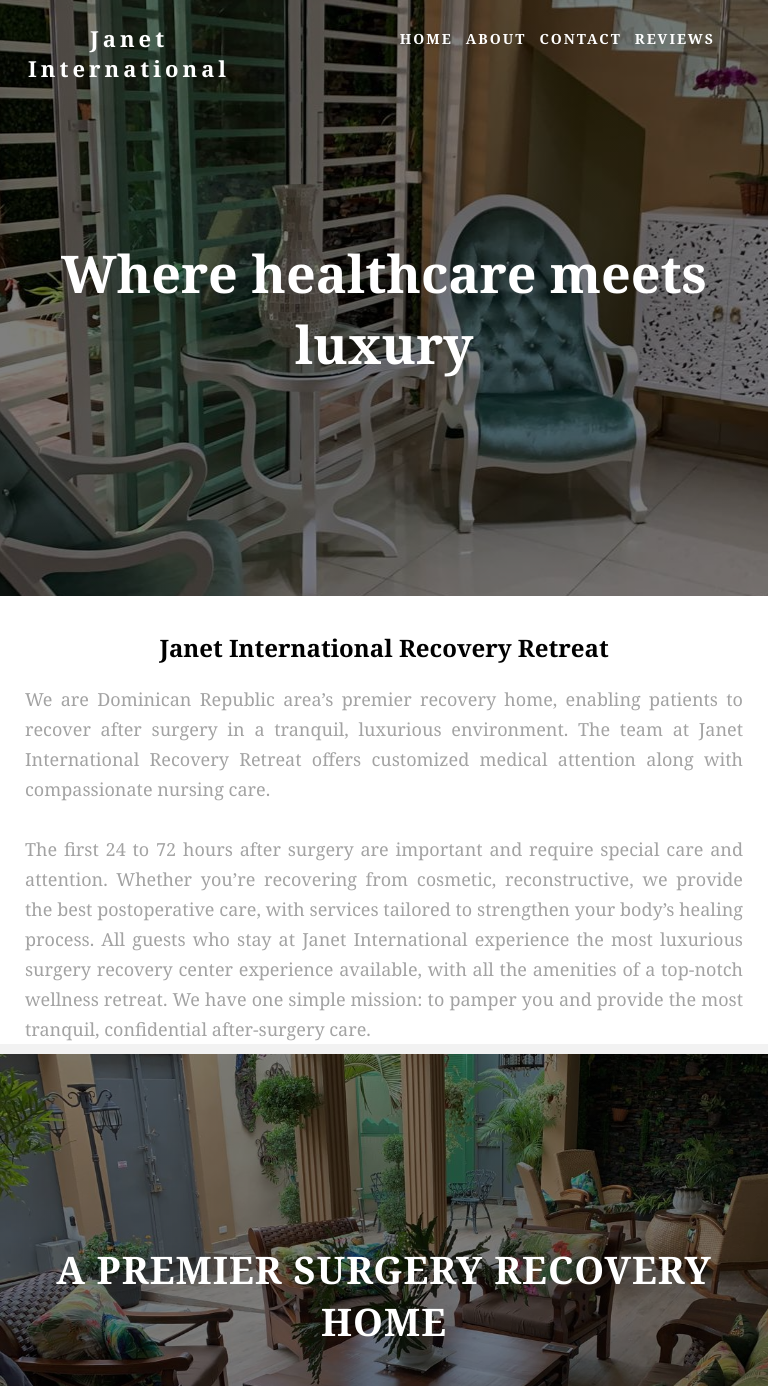
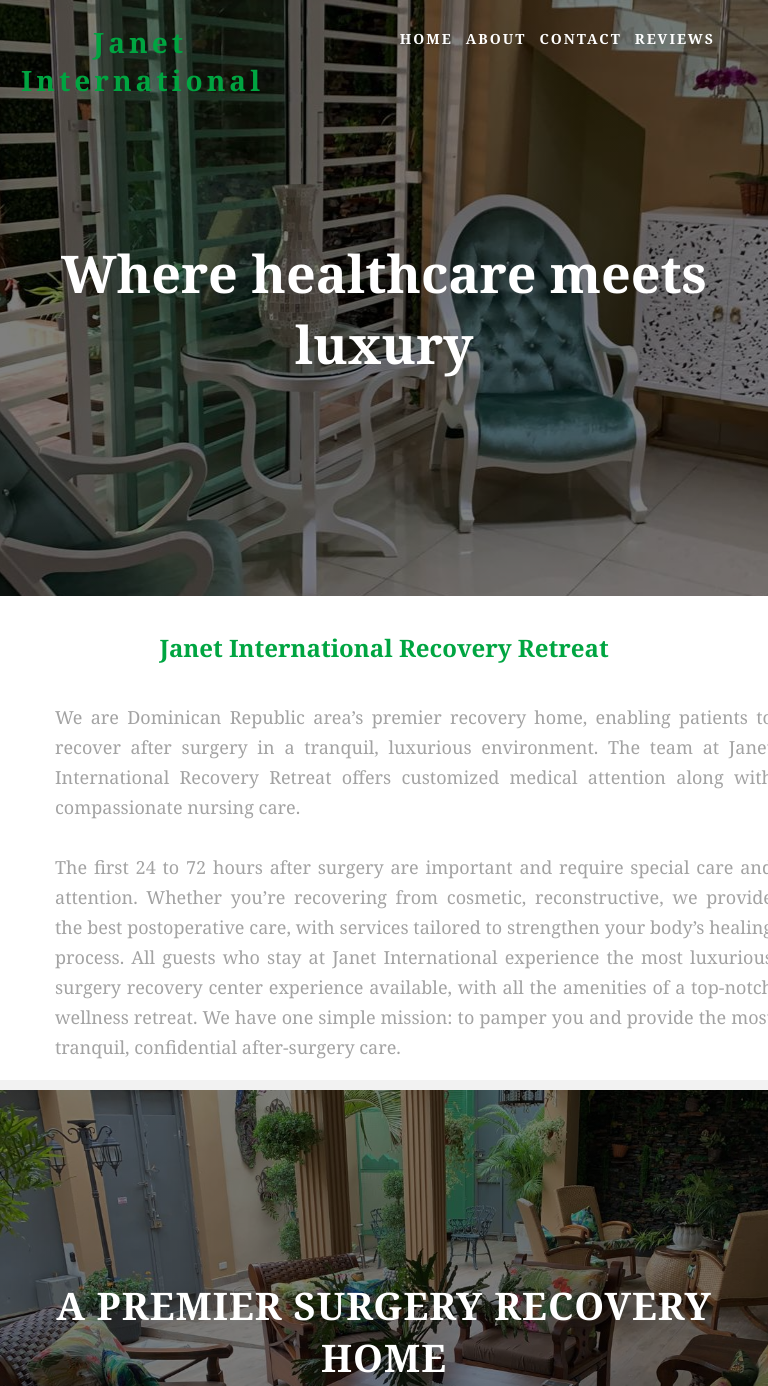
Before and after one commit to Justyboy/janetinternational, a plain HTML site: page index.html in a window 768 px wide. Shown: the top 1386 px of the page. Drawn offline with Linux system fonts and the light colour scheme.

Commit message:
green color and video test

```diff
--- a/css/style.css
+++ b/css/style.css
@@ -35,7 +35,7 @@
 	font-size: 16px;
 }
 .logo {
-    color: #fff;
+    color: #00A541;
     font-weight: 1200;
     text-align: center;
     width: 31%;
@@ -46,8 +46,8 @@
     margin-bottom: 0;
     letter-spacing: 4px;
     display: block;
-    padding-left: 10px;
-    font-size: 22px;
+    padding-left: 21px;
+    font-size: 28px;
 }
 nav {
     float: right;
@@ -114,7 +114,7 @@
 }
 /* About Section */
 .text_column {
-    width: 100%;
+    width: 96%;
     text-align: justify;
     line-height: 30px;
     float: left;
@@ -125,6 +125,7 @@
     margin-left: auto;
     margin-right: auto;
     font-size: 18px;
+    padding-left: 30px;
 }
 .about {
     padding-left: 25px;
@@ -552,15 +553,7 @@
 	width: 50%;
 }
 .text_column {
-	width: 100%;
-	margin-top: 0px;
-	margin-right: 0px;
-	margin-bottom: 0px;
-	margin-left: 0px;
-	padding-top: 0px;
-	padding-right: 0px;
-	padding-bottom: 0px;
-	padding-left: 0px;
+    width: 100%;
 }
 .banner {
     margin-top: -74px;
@@ -599,3 +592,6 @@
     color: #fff;
 	z-index: 100;
 }
+h2 {
+	color: #00A541;
+}
--- a/index.html
+++ b/index.html
@@ -66,11 +66,19 @@
 	<!-- video -->
 	 <section class="bannervid" >
 <video width="600" height="400" controls autoplay muted loop>
-  <!--<source src="/videos/mainvid.mp4" type="video/mp4">-->
+ <source src="/videos/mainvid.mp4" type="video/mp4">
   <source src="/videos/mainvid.ogg" type="video/ogg">
 	 <source src="/videos/mainvid.webm" type="video/webm" />
 </video>
-    <h2 class="parallax"></h2>
+
+	   <video controls>
+		  <source src="/videos/87348153_138676147500051_2045608347953247748_n.mp4" type="video/mp4">
+
+		 </video>
+
+
+
+<h2 class="parallax"></h2>
     <p class="tagline"></p>
 
   </section>
@@ -142,7 +150,7 @@
 
 	</ul>
 
-		 <ul>
+	   <ul>
 						<li>&copy;<script>new Date().getFullYear()>2010&&document.write(new Date().getFullYear());</script>&nbsp;Janet International</li>
 						</ul>
 
```
